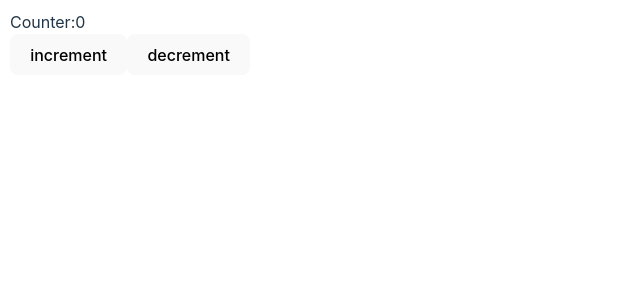
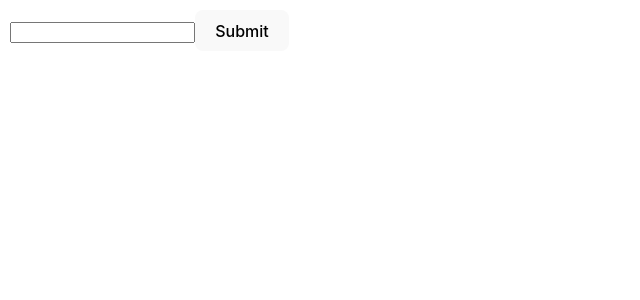
Before and after one commit to toanlehcm/LearnTanstackQuery, a React (Vite) app: page / in a window 1280 px wide. Shown: the top 300 px of the page, without its empty margins (0-640 px from the left). Built offline with nearby package versions, Linux system fonts and the light colour scheme.

Commit message:
Form User Feedback.

```diff
--- a/src/App.tsx
+++ b/src/App.tsx
@@ -1,9 +1,9 @@
-import CreateCounterApp from './CodingExercises/CreateCounterApp'
+import FormUserFeedback from './CodingExercises/FormUserFeedback'
 
 const App: React.FC = () => {
   return (
     <div className="App">
-      <CreateCounterApp />
+      <FormUserFeedback />
     </div>
   )
 }
--- /dev/null
+++ b/src/CodingExercises/FormUserFeedback.tsx
@@ -0,0 +1,32 @@
+/* eslint-disable @typescript-eslint/no-explicit-any */
+import React, { useState } from 'react'
+
+export interface IFormUserFeedbackProps {}
+
+export default function FormUserFeedback() {
+  const [feedbacks, setFeedbacks] = useState('')
+
+  const handleSubmit = (event: any) => {
+    event.preventDefault()
+    console.log('feedbacks', feedbacks)
+  }
+
+  return (
+    <div>
+      <form
+        action=""
+        onSubmit={(e) => {
+          handleSubmit(e)
+        }}
+      >
+        <input
+          type="text"
+          onChange={(e) => {
+            setFeedbacks(e.target.value)
+          }}
+        />
+        <button>Submit</button>
+      </form>
+    </div>
+  )
+}
```
